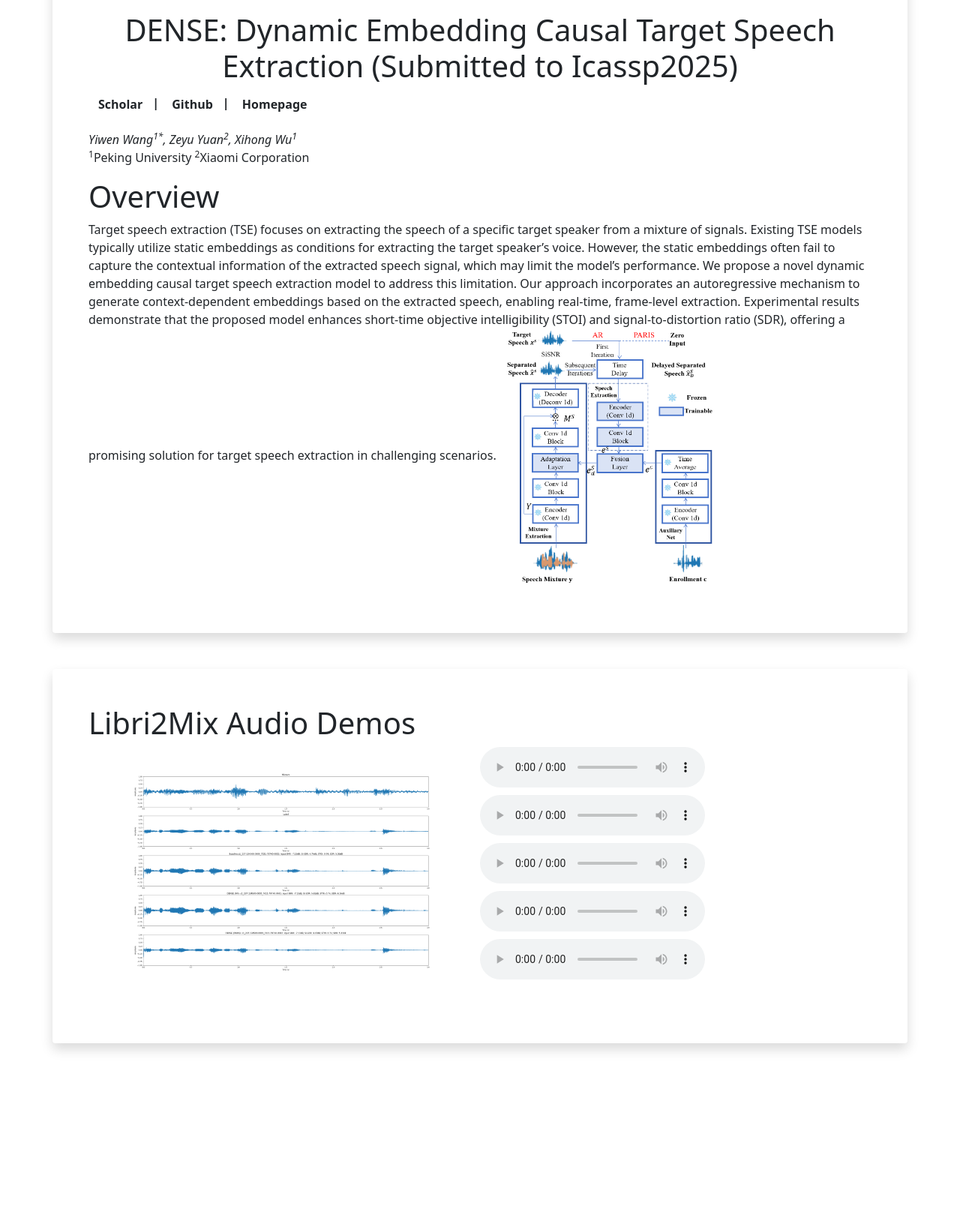
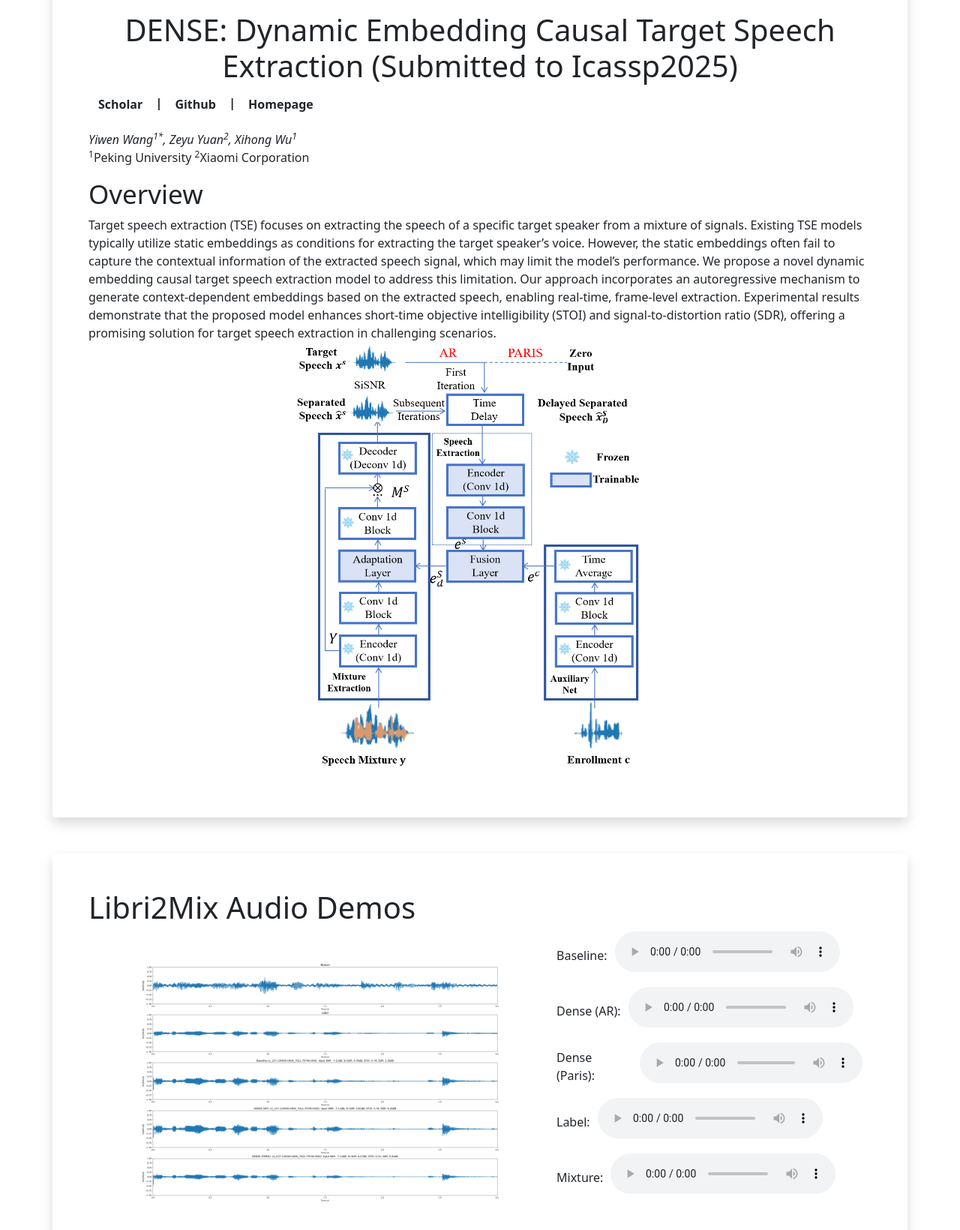
Before and after one commit to wyw97/DENSE, a plain HTML site: page index.html in a window 1280 px wide. Shown: the part 80-1720 px from the top of the page at 75% size. Before the commit the page ends 1519 px from the top, so only its background shows below. Drawn offline with nearby package versions, Linux system fonts and the light colour scheme.

Commit message:
Update index.html

```diff
--- a/index.html
+++ b/index.html
@@ -1,12 +1,10 @@
-<html>
+<!DOCTYPE html>
+<html lang="en">
 <head>
+    <meta charset="UTF-8">
+    <meta name="viewport" content="width=device-width, initial-scale=1.0">
     <title>DENSE: Dynamic Embedding Causal Target Speech Extraction (Supplement Material & Demo)</title>
-    <link
-      href="https://cdn.jsdelivr.net/npm/bootstrap@5.1.3/dist/css/bootstrap.min.css"
-      rel="stylesheet"
-    />
-    <meta charset="utf-8" />
-    <meta name="viewport" content="width=device-width, initial-scale=1" />
+    <link href="https://cdn.jsdelivr.net/npm/bootstrap@5.1.3/dist/css/bootstrap.min.css" rel="stylesheet" />
     <style>
         .style1 audio {
             width: 20vw;
@@ -36,8 +34,6 @@
             border-right: 2px solid;
         }
 
-    /* td img styles removed */
-
         .style1 table {
             max-width: 80%;
         }
@@ -61,64 +57,59 @@
             margin: 30px;
         }
 
-    /* Solid border style */
         .style1 hr.solid {
             border-top: 2px solid #bbb;
         }
-
 
         .style2 .container {
             display: flex; /* 使用Flexbox布局 */
             align-items: flex-start; /* 图片和音频顶端对齐 */
             margin-bottom: 20px;
         }
+
         .style2 .image {
-            flex: 0 0 50%; /* 固定图片宽度为容器的一半 */
+            flex: 0 0 60%; /* 固定图片宽度为容器的60% */
             padding-right: 20px;
         }
+
         .style2 .audio {
             flex: 1; /* 音频部分占据剩余空间 */
             display: flex;
             flex-direction: column; /* 垂直排列音频控件 */
             justify-content: flex-start; /* 音频控件在顶部对齐 */
         }
+
         .style2 img {
             max-width: 100%; /* 图片最大宽度为其容器的宽度 */
             height: auto; /* 高度自动调整，保持宽高比 */
         }
+
+        .style2 .audio-item {
+            display: flex; /* 每个音频项使用Flexbox */
+            align-items: center; /* 垂直居中 */
+            margin-bottom: 10px;
+        }
+
+        .style2 .audio-item label {
+            margin-right: 10px; /* 音频名称和播放按钮之间的间距 */
+            font-size: 16px; /* 文字大小 */
+        }
+
         .style2 audio {
             margin-bottom: 10px;
         }
     </style>
-
 </head>
 
 <body>
     <div class="container pt-5 mt-5 shadow p-5 mb-5 bg-white rounded">
         <div class="style1">
             <h1 style="text-align:center; font-size: 40px;">DENSE: Dynamic Embedding Causal Target Speech Extraction (Submitted to Icassp2025)</h1>
-  <!-- <h2 style="text-align:center; font-size: 30px;">Online Supplement</h2> -->
             <p class="lead fw-bold">
-<!--           |<a
-            href="http://arxiv.org/abs/2305.11151"
-            class="btn border-white bg-white fw-bold"
-            >paper</a
-          >| -->
-                    <a
-            href="https://scholar.google.com/citations?user=cWhk17oAAAAJ"
-            class="btn border-white bg-white fw-bold"
-            >Scholar</a
-          >|
-                    <a
-            href="https://github.com/wyw97"
-            class="btn border-white bg-white fw-bold"
-            >Github</a
-          >|
-                        <a
-            href="https://wyw97.github.io/"
-            class="btn border-white bg-white fw-bold"
-            >Homepage</a
-          >
+                <a href="https://scholar.google.com/citations?user=cWhk17oAAAAJ" class="btn border-white bg-white fw-bold">Scholar</a> |
+                <a href="https://github.com/wyw97" class="btn border-white bg-white fw-bold">Github</a> |
+                <a href="https://wyw97.github.io/" class="btn border-white bg-white fw-bold">Homepage</a>
+            </p>
             <p class="fst-italic mb-0">
                 Yiwen Wang<sup>1*</sup>, Zeyu Yuan<sup>2</sup>, Xihong Wu<sup>1</sup>
             </p>
@@ -127,53 +118,62 @@
                 <sup>2</sup>Xiaomi Corporation
                 <br/>
             </p>
-
         </div>
-      <p>
+        <div class="style1">
             <h1>Overview</h1>
             <p>
                 Target speech extraction (TSE) focuses on extracting the speech of a specific target speaker from a mixture of signals. Existing TSE models typically utilize static embeddings as conditions for extracting the target speaker’s voice. However, the static embeddings often fail to capture the contextual information of the extracted speech signal, which may limit the model’s performance. We propose a novel dynamic embedding causal target speech extraction model to address this limitation. Our approach incorporates an autoregressive mechanism to generate context-dependent embeddings based on the extracted speech, enabling real-time, frame-level extraction. Experimental results demonstrate that the proposed model enhances short-time objective intelligibility (STOI) and signal-to-distortion ratio (SDR), offering a promising solution for target speech extraction in challenging scenarios.
-          <img src="dense_img/ar_pairs_tse_autoregressive.png" style="width: 30%;">
+                <img src="dense_img/ar_pairs_tse_autoregressive.png" style="width: 50%;">
             </p>
         </div>
-
-
+    </div>
 
     <div class="container pt-5 mt-5 shadow p-5 mb-5 bg-white rounded">
         <div class="style2">
-
             <a name="audio-demos"><h1>Libri2Mix Audio Demos</h1></a>
-    <!-- Repeat this block for each folder -->
             <div class="container">
                 <div class="image">
                     <img src="wav_output/s1_237-134500-0000_7021-79740-0002/wav_cmp.png" alt="Image">
                 </div>
                 <div class="audio">
+                    <div class="audio-item">
+                        <label>Baseline:</label>
                         <audio controls>
                             <source src="wav_output/s1_237-134500-0000_7021-79740-0002/baseline.wav" type="audio/wav">
                             Your browser does not support the audio element.
                         </audio>
+                    </div>
+                    <div class="audio-item">
+                        <label>Dense (AR):</label>
                         <audio controls>
                             <source src="wav_output/s1_237-134500-0000_7021-79740-0002/dense_ar.wav" type="audio/wav">
                             Your browser does not support the audio element.
                         </audio>
+                    </div>
+                    <div class="audio-item">
+                        <label>Dense (Paris):</label>
                         <audio controls>
                             <source src="wav_output/s1_237-134500-0000_7021-79740-0002/dense_paris.wav" type="audio/wav">
                             Your browser does not support the audio element.
                         </audio>
+                    </div>
+                    <div class="audio-item">
+                        <label>Label:</label>
                         <audio controls>
                             <source src="wav_output/s1_237-134500-0000_7021-79740-0002/label.wav" type="audio/wav">
                             Your browser does not support the audio element.
                         </audio>
+                    </div>
+                    <div class="audio-item">
+                        <label>Mixture:</label>
                         <audio controls>
                             <source src="wav_output/s1_237-134500-0000_7021-79740-0002/mixture.wav" type="audio/wav">
                             Your browser does not support the audio element.
                         </audio>
                     </div>
                 </div>
-    <!-- End of repeat block -->
-
             </div>
-
+        </div>
+    </div>
 </body>
 </html>
```
Lines whose indentation alone changed are shown as unchanged.
